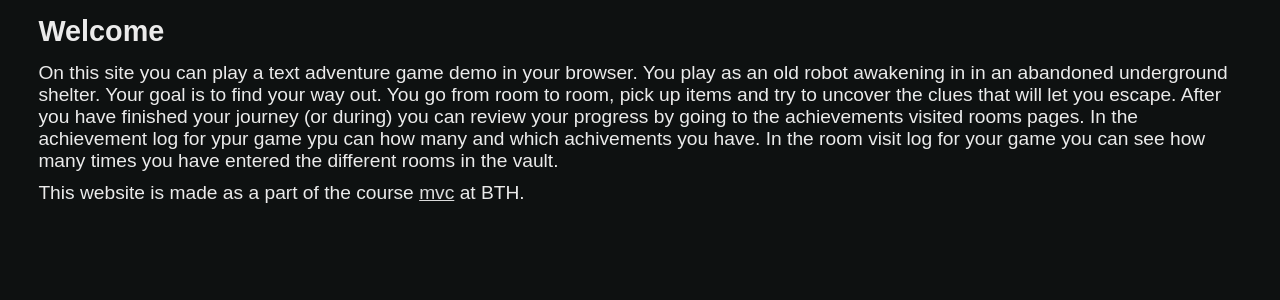
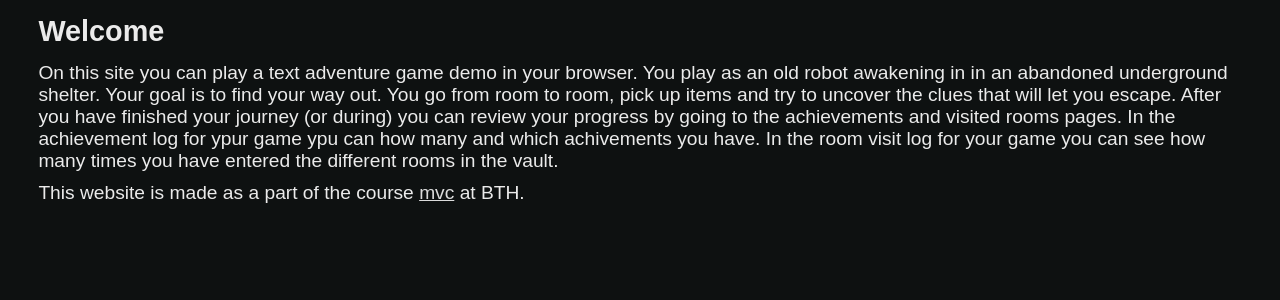
Before and after one commit to Joel80/mvc-adventure, a Symfony app: template templates/index.html.twig in a window 1280 px wide. Shown: the part 282-582 px from the top of the page. Run offline with Twig, Linux system fonts and the light colour scheme; the template is opened without the code that fills it, so the values that code supplies are empty; some libraries are stand-ins or nearby versions.

```diff
--- a/templates/index.html.twig
+++ b/templates/index.html.twig
@@ -4,7 +4,7 @@
     <p>
         On this site you can play a text adventure game demo in your browser. You play as an old robot awakening in in an abandoned underground shelter.
         Your goal is to find your way out. You go from room to room, pick up items and try to uncover the clues that will let you escape. After you have finished
-        your journey (or during) you can review your progress by going to the achievements visited rooms pages. In the achievement log for ypur game ypu can
+        your journey (or during) you can review your progress by going to the achievements and visited rooms pages. In the achievement log for ypur game ypu can
         how many and which achivements you have. In the room visit log for your game you can see how many times you have entered the different rooms in the vault.
     </p>
 
```
